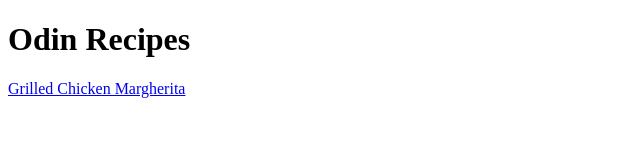
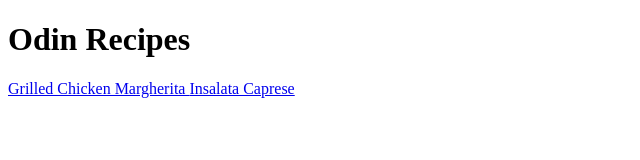
Before and after one commit to Garcia2vcs/odin-recipes, a plain HTML site: page index.html in a window 1280 px wide. Shown: the whole page, without its empty margins (0-640 px from the left). Drawn offline with Linux system fonts and the light colour scheme.

```diff
--- a/index.html
+++ b/index.html
@@ -10,5 +10,7 @@
     <h1>Odin Recipes</h1>
     <a href="file:///home/jcgarcia/Desktop/ODIN/repos/odin-recipes/odin-recipes/recipes/grilled-chicken.html">Grilled Chicken Margherita
     </a>
+    <a href="file:///home/jcgarcia/Desktop/ODIN/repos/odin-recipes/odin-recipes/recipes/insalata-caprese.html"> Insalata Caprese</a>
+
 </body>
 </html>
```
